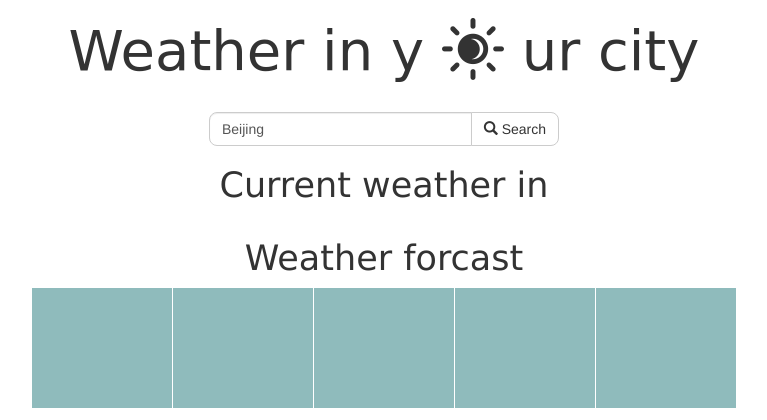
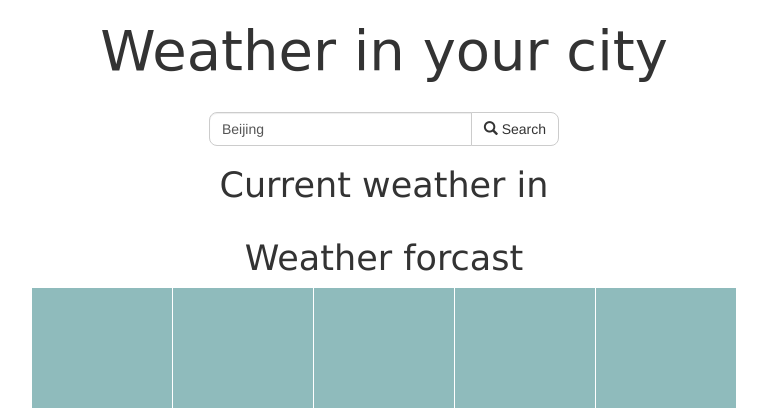
Before and after one commit to Bulala-liu/portfolio_website, a Python web app: template templates/localweather2/index.html in a window 1280 px wide; the page is wider, and only the part inside the window is pictured. Shown: the top 420 px of that part, without its empty margins (256-1023 px from the left). Run offline with Jinja, Linux system fonts and the light colour scheme; the template is opened without the code that fills it, so the values that code supplies are empty; some libraries are stand-ins or nearby versions.

Commit message:
delete the icon of o

```diff
--- a/templates/localweather/index.html
+++ b/templates/localweather/index.html
@@ -1,13 +1,14 @@
+<!DOCTYPE html>
 <html>
     <head>
         <meta charset="utf-8">
             <link href="http://cdn.bootcss.com/bootstrap/3.3.0/css/bootstrap.min.css" rel="stylesheet">
-                <link href="https://cdnjs.cloudflare.com/ajax/libs/weather-icons/1.3.2/css/weather-icons.min.css" rel="stylesheet prefetch">
+                <!-- <link href="https://cdnjs.cloudflare.com/ajax/libs/weather-icons/1.3.2/css/weather-icons.min.css" rel="stylesheet prefetch"> -->
                         <link href="{{static_url('localweather/weather.css')}}" rel="stylesheet" type="text/css">
     </head>
     <body>
         <h1 class="text-center">
-            Weather in y<i class="wi wi-solar-eclipse"></i>ur city
+            Weather in your city
         </h1>
         <div ng-app="weather" ng-controller="weatherCrl">
             <div class="container">
--- a/templates/localweather2/index.html
+++ b/templates/localweather2/index.html
@@ -2,16 +2,16 @@
 	<head>
 	<!-- 新 Bootstrap 核心 CSS 文件 -->
 		<link rel="stylesheet" href="http://cdn.bootcss.com/bootstrap/3.3.0/css/bootstrap.min.css">
-		<link href="https://cdnjs.cloudflare.com/ajax/libs/weather-icons/1.3.2/css/weather-icons.min.css" rel="stylesheet prefetch">
+<!-- 		<link href="https://cdnjs.cloudflare.com/ajax/libs/weather-icons/1.3.2/css/weather-icons.min.css" rel="stylesheet prefetch"> -->
 		<link href="{{static_url('localweather2/weather.css')}}" rel="stylesheet" type="text/css">
 
 	</head>
 	<body onload = "current_forcast()">
 	    <h1 class="text-center">
-            Weather in y
-            <i class="wi wi-solar-eclipse">
-            </i>
-            ur city
+            Weather in your city
+<!--             <i class="wi wi-solar-eclipse">
+            </i> -->
+
         </h1>
         <div class="container">
             <div calss="row">
```
